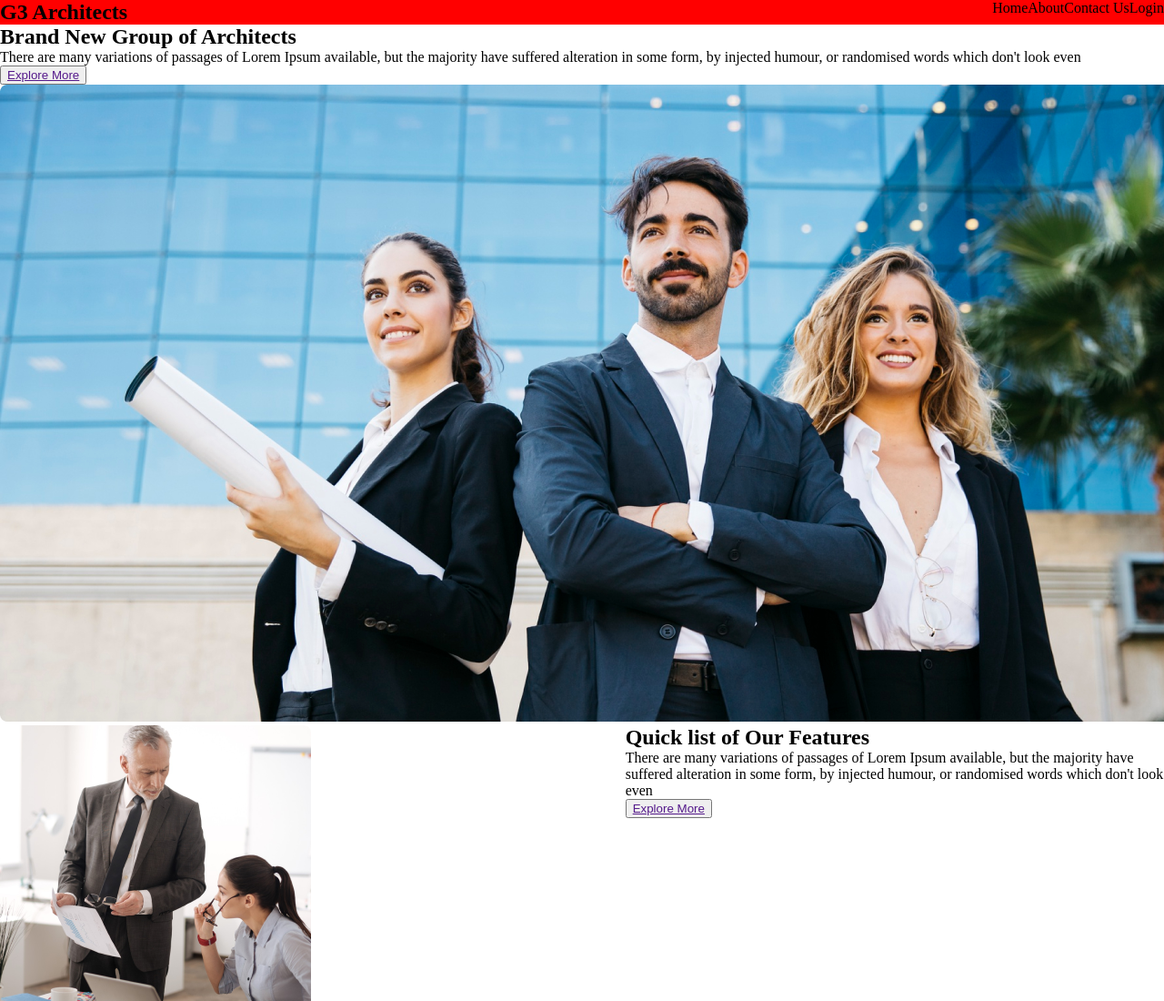
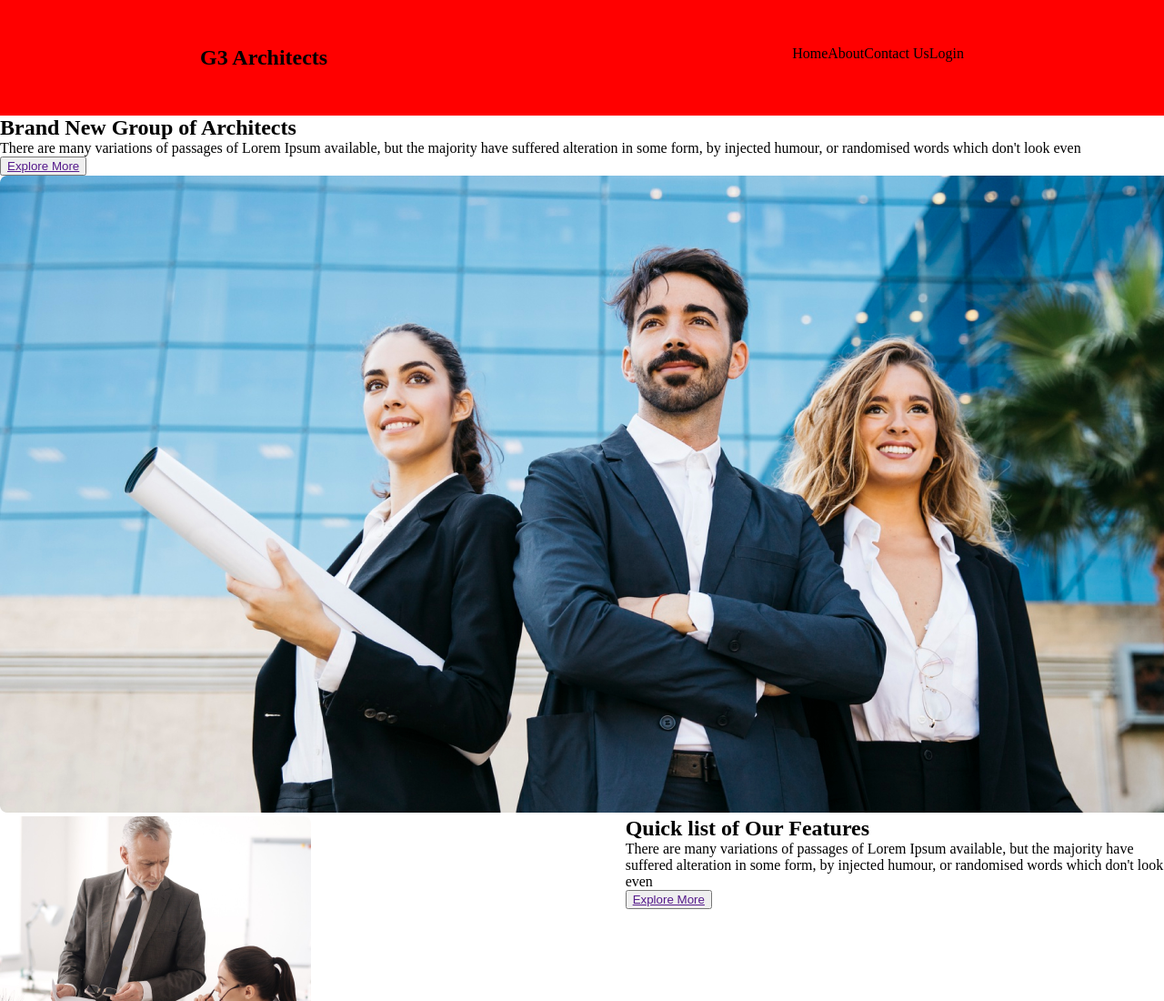
Before and after one commit to PalashHalder/achitect-website-design, a plain HTML site: page index.html in a window 1280 px wide. Shown: the top 1100 px of the page at 91% size. Drawn offline with Linux system fonts and the light colour scheme.

Commit message:
Update style.css

```diff
--- a/styles/style.css
+++ b/styles/style.css
@@ -12,6 +12,7 @@ ul li{
     display: flex;
     background-color: red;
     justify-content: space-between;
+    padding: 50px 220px;
 }
 
 .nav{
```
